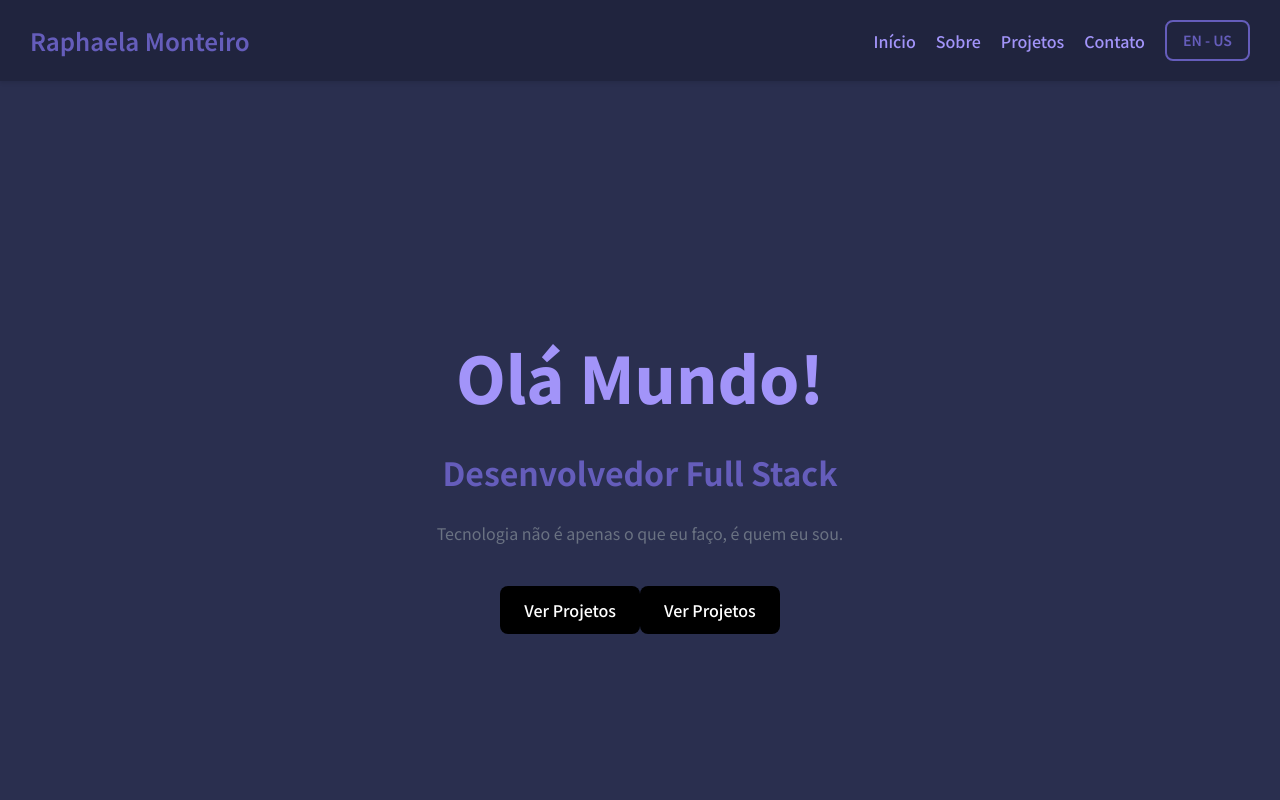
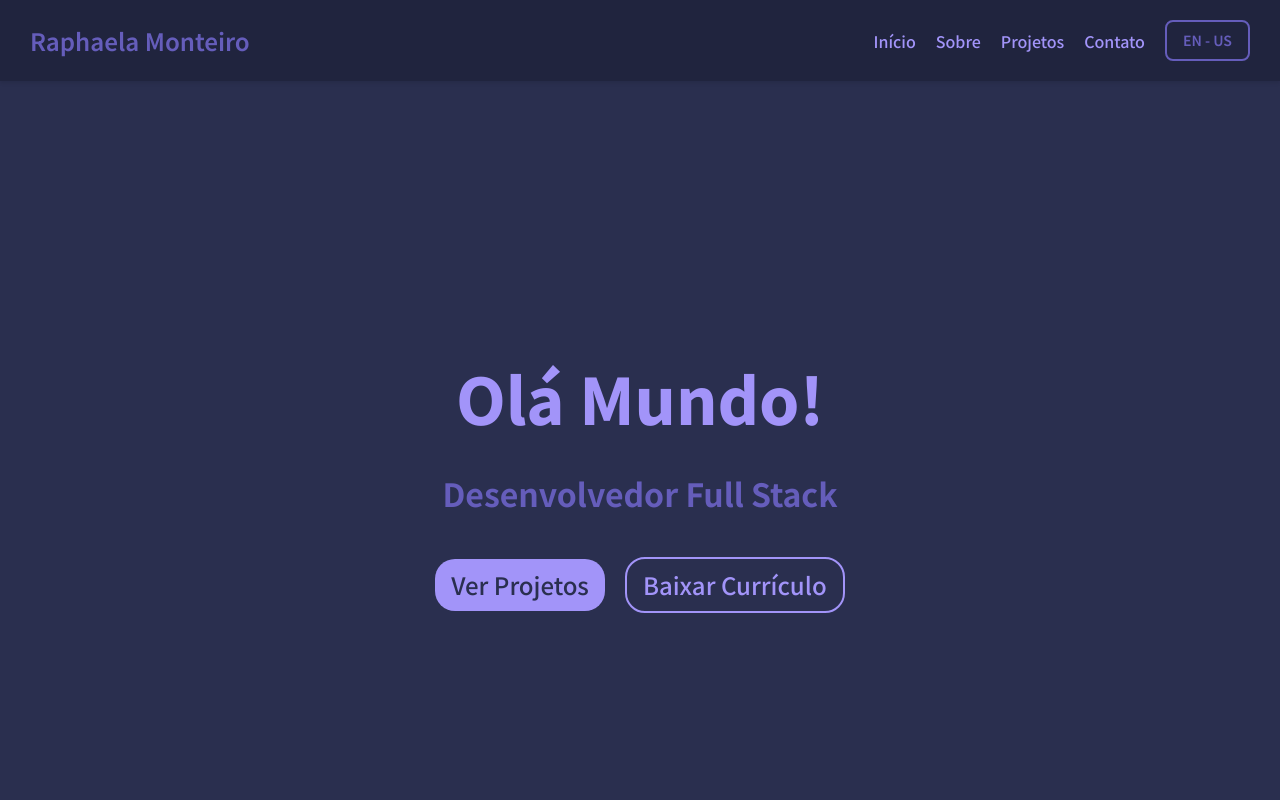
Before and after one commit to raphaelamonteiro/portfolio, a Next.js app: page / in a window 1280 px wide. Shown: the top 800 px of the page. Built offline with nearby package versions, Linux system fonts and the light colour scheme.

Commit message:
feat: add CV and update styles

```diff
--- a/app/globals.css
+++ b/app/globals.css
@@ -1,6 +1,10 @@
 @import url('https://fonts.googleapis.com/css2?family=Noto+Sans+JP:wght@100..900&display=swap');
 @import "tailwindcss";
 
+
+/* =====================
+   Variáveis globais
+===================== */
 :root {
   --background: #2A2F4F;
   --foreground: #A294F9;
@@ -11,23 +15,34 @@
   --light: #FFE6E6;
 }
 
+/* ⚠️ Use isso só se estiver usando Tailwind v4 */
 @theme inline {
   --color-background: var(--background);
   --color-foreground: var(--foreground);
 }
 
+/* =====================
+   Base
+===================== */
+html,
 body {
-  height: 100%;
+  min-height: 100vh;
+}
+
+body {
   display: flex;
   flex-direction: column;
   background: var(--background);
   font-family: "Noto Sans JP", sans-serif;
 }
+
 .main-content {
   flex: 1;
 }
 
-/* Header */
+/* =====================
+   Header
+===================== */
 .header {
   display: flex;
   justify-content: space-between;
@@ -45,7 +60,7 @@ body {
   font-size: 24px;
   font-weight: 600;
   text-decoration: none;
-  transition: color 0.3s;
+  transition: color 0.3s ease;
 }
 
 .header-name:hover {
@@ -59,18 +74,18 @@ body {
 }
 
 .navbar-link {
+  position: relative;
   text-decoration: none;
   color: var(--foreground);
   font-weight: 500;
-  transition: color 0.3s;
-  position: relative;
+  transition: color 0.3s ease;
 }
 
 .navbar-link:hover {
   color: var(--secondary);
 }
 
-.navbar-link::after { /* Cria elemento invisível embaixo do link */
+.navbar-link::after {
   content: '';
   position: absolute;
   bottom: -5px;
@@ -78,8 +93,9 @@ body {
   width: 0;
   height: 2px;
   background-color: var(--secondary);
-  transition: width 0.3s;
+  transition: width 0.3s ease;
 }
+
 .navbar-link:hover::after {
   width: 100%;
 }
@@ -91,9 +107,9 @@ body {
   border: 2px solid var(--primary);
   border-radius: 8px;
   font-weight: 600;
+  font-size: 14px;
   cursor: pointer;
   transition: all 0.3s ease;
-  font-size: 14px;
 }
 
 .language-switcher:hover {
@@ -101,8 +117,10 @@ body {
   color: var(--light);
 }
 
-
-.title-hero{
+/* =====================
+   Hero / Conteúdo
+===================== */
+.title-hero {
   color: var(--primary-hover);
   font-size: 64px;
   font-weight: 800;
@@ -114,7 +132,42 @@ body {
   font-weight: 700;
 }
 
+.cta-buttons {
+  display: flex;
+  /* FIX importante */
+  gap: 20px;
+  align-items: center;
+}
 
+.button-projects,
+.button-cv {
+  text-decoration: none;
+  font-size: 24px;
+  font-weight: 500;
+  padding: 8px 16px;
+  border-radius: 20px;
+  transition: all 0.3s ease;
+}
+
+.button-projects {
+  color: var(--background);
+  background-color: var(--foreground);
+}
+
+.button-cv {
+  color: var(--foreground);
+  border: 2px solid var(--foreground);
+}
+
+.button-projects:hover,
+.button-cv:hover {
+  transform: translateY(-2px);
+  opacity: 0.9;
+}
+
+/* =====================
+   Footer
+===================== */
 .footer {
   background-color: var(--header-bg);
   padding: 20px 30px;
@@ -157,55 +210,6 @@ body {
   color: var(--light);
 }
 
-/* Responsivo - Mobile */
-
-@media (max-width: 768px) {
-
-    /* Header */
-    .header {
-      padding: 15px 20px;
-      flex-wrap: wrap;
-    }
-
-    .header-name {
-      font-size: 20px;
-    }
-
-    .navbar {
-      width: 100%;
-      justify-content: center;
-      gap: 20px;
-      margin-top: 15px;
-      padding-top: 15px;
-      border-top: 1px solid var(--secondary);
-    }
-
-    .navbar-link {
-      font-size: 14px;
-    }
-
-    /* Footer */
-    .footer {
-      padding: 24px 20px;
-      margin-top: 60px;
-    }
-
-    .footer-content {
-      flex-direction: column;
-      gap: 16px;
-      text-align: center;
-    }
-
-    .footer-text {
-      font-size: 13px;
-    }
-
-    .social-link {
-      font-size: 13px;
-      padding: 6px 12px;
-    }
-  }
-
 
 .loading-container {
   min-height: 100vh;
@@ -237,3 +241,50 @@ body {
     opacity: 0.4;
   }
 }
+
+/* =====================
+   Responsivo
+===================== */
+@media (max-width: 768px) {
+  .header {
+    padding: 15px 20px;
+    flex-wrap: wrap;
+  }
+
+  .header-name {
+    font-size: 20px;
+  }
+
+  .navbar {
+    width: 100%;
+    justify-content: center;
+    gap: 20px;
+    margin-top: 15px;
+    padding-top: 15px;
+    border-top: 1px solid var(--secondary);
+  }
+
+  .navbar-link {
+    font-size: 14px;
+  }
+
+  .footer {
+    padding: 24px 20px;
+    margin-top: 60px;
+  }
+
+  .footer-content {
+    flex-direction: column;
+    gap: 16px;
+    text-align: center;
+  }
+
+  .footer-text {
+    font-size: 13px;
+  }
+
+  .social-link {
+    font-size: 13px;
+    padding: 6px 12px;
+  }
+}
--- a/app/layout.tsx
+++ b/app/layout.tsx
@@ -5,7 +5,7 @@ import "./globals.css";
 import Footer from "@/components/footer";
 
 export const metadata: Metadata = {
-  title: "Raphaela Monteiro - Portfolio",
+  title: "Raphaela Monteiro | Portfolio",
   description: "My personal portfolio website!",
 };
 
--- a/app/page.tsx
+++ b/app/page.tsx
@@ -5,13 +5,17 @@ import { useTranslation } from '@/contexts/TranslationContext'
 import Link from 'next/link'
 
 export default function Home() {
-  const { t, isLoading } = useTranslation()
+  const { t, locale, isLoading } = useTranslation()
+
+  // Define qual CV baixar baseado no idioma
+  const cvPath = locale === 'pt-BR' ? '/docs/Currículo - Raphaela Monteiro.pdf' : '/docs/Resume - Raphaela Monteiro.pdf'
+
 
   if (isLoading) return <Loading />
 
   return (
     <section className="min-h-screen flex items-center justify-center">
-      <div className="max-w-3xl text-center space-y-6">
+      <div className="text-center space-y-6">
 
         <h1 className="title-hero">
           {t.home.greeting}
@@ -21,19 +25,13 @@ export default function Home() {
           {t.home.role}
         </h3>
 
-        <p className="text-gray-500 leading-relaxed">
-          {t.home.description}
-        </p>
-
-        <div className="pt-4">
-          <Link href="/projects"
-            className="inline-block rounded-lg bg-black px-6 py-3 text-white font-medium hover:bg-gray-800 transition">
+        <div className="cta-buttons pt-4">
+          <Link href="/projects" className="button-projects">
             {t.home.cta}
           </Link>
 
-          <Link href="/projects"
-            className="inline-block rounded-lg bg-black px-6 py-3 text-white font-medium hover:bg-gray-800 transition">
-            {t.home.cta}
+          <Link href={cvPath} download className="button-cv">
+            {t.home.cv}
           </Link>
         </div>
       </div>
--- a/locales/en-US.ts
+++ b/locales/en-US.ts
@@ -8,8 +8,9 @@ export const enUS = {
     home: {
         greeting: "Hello World!",
         role: "Full Stack Developer",
-        description: "Technology is not just what I do, it's who I am.",
-        cta: "View Projects"
+        cta: "View Projects",
+        cv: "Download CV"
+
     },
     about: {
         title: "About Me",
--- a/locales/pt-BR.ts
+++ b/locales/pt-BR.ts
@@ -8,8 +8,8 @@ export const ptBR = {
     home: {
         greeting: "Olá Mundo!",
         role: "Desenvolvedor Full Stack",
-        description: "Tecnologia não é apenas o que eu faço, é quem eu sou.",
-        cta: "Ver Projetos"
+        cta: "Ver Projetos",
+        cv: "Baixar Currículo"
     },
     about: {
         title: "Sobre Mim",
```
Also changed, not shown: 2 other files (tests, documents, lock files or other folders). Lines whose indentation alone changed are shown as unchanged.
